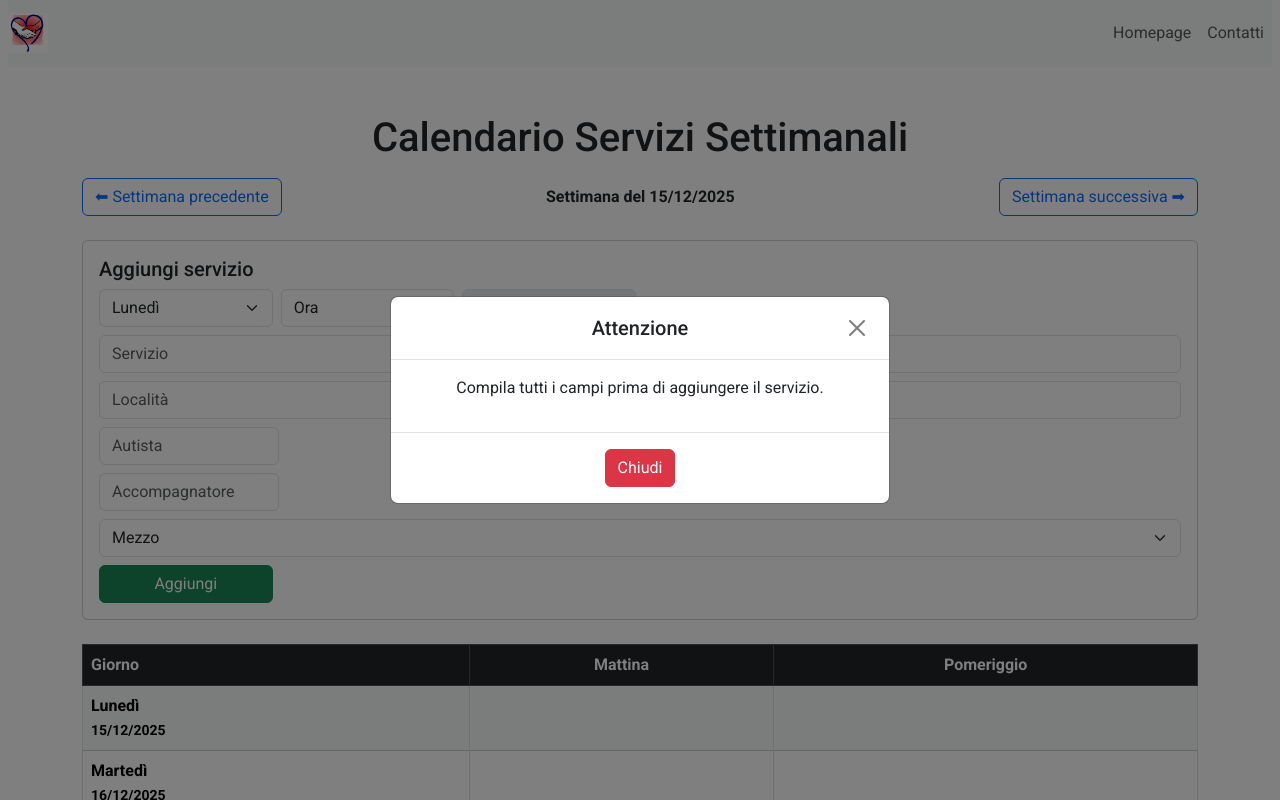
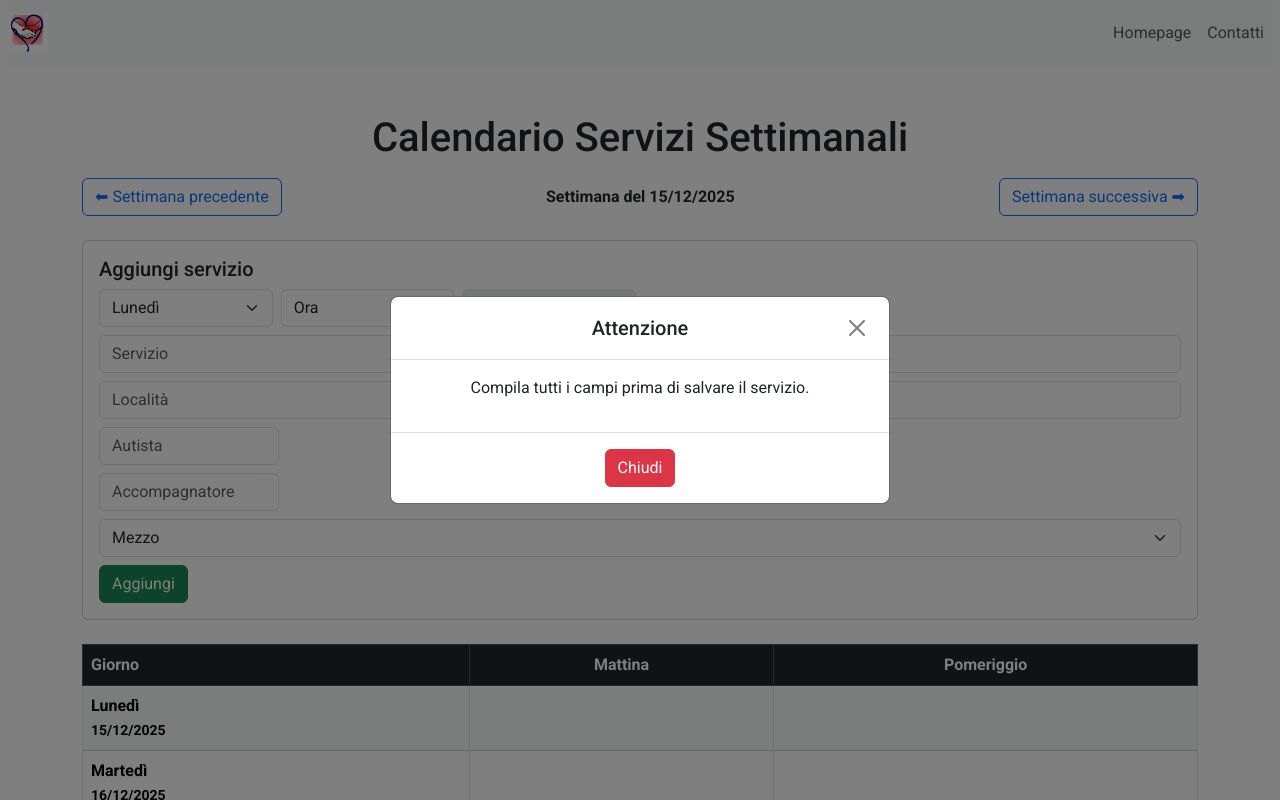
Before and after one commit to Johnnyfromtheblock4/atd, a React (Vite) app: page / in a window 1280 px wide. Both pictures are taken after a click on the button "Aggiungi". Shown: the top 800 px of the page. Built offline with nearby package versions, Linux system fonts and the light colour scheme.

Commit message:
[UPD] modifica e elimina

```diff
--- a/components/ServiceForm.jsx
+++ b/components/ServiceForm.jsx
@@ -1,4 +1,4 @@
-import React, { useState } from "react";
+import React, { useState, useEffect } from "react";
 import VolunteerSelect from "./VolunteerSelect";
 
 /* GIORNI */
@@ -18,7 +18,7 @@ const minuti5 = Array.from({ length: 12 }, (_, i) =>
   String(i * 5).padStart(2, "0")
 );
 
-const ServiceForm = ({ volontari, onAdd }) => {
+const ServiceForm = ({ volontari, onSave, editingService, onCancelEdit }) => {
   const [form, setForm] = useState({
     giorno: "Lunedì",
     orario: "",
@@ -39,20 +39,29 @@ const ServiceForm = ({ volontari, onAdd }) => {
   // Stato popup di errore
   const [showErrorModal, setShowErrorModal] = useState(false);
 
+  /* POPOLA FORM IN MODIFICA */
+  useEffect(() => {
+    if (editingService) {
+      setForm(editingService);
+      const [h, m] = editingService.orario.split(":");
+      setOraSel(h);
+      setMinSel(m);
+      setFormKey((k) => k + 1);
+    }
+  }, [editingService]);
+
   const handleChange = (e) =>
     setForm({ ...form, [e.target.name]: e.target.value });
 
-  /* AGGIUNGI */
+  /* SALVA */
   const submit = () => {
     if (Object.values(form).some((v) => !v)) {
-      // Mostra popup invece di alert
       setShowErrorModal(true);
       return;
     }
 
-    onAdd(form);
+    onSave(form);
 
-    // RESET FORM
     setForm({
       giorno: "Lunedì",
       orario: "",
@@ -65,8 +74,6 @@ const ServiceForm = ({ volontari, onAdd }) => {
 
     setOraSel("");
     setMinSel("");
-
-    // Forza Reset VolunteerSelect
     setFormKey((k) => k + 1);
   };
 
@@ -74,7 +81,8 @@ const ServiceForm = ({ volontari, onAdd }) => {
     <>
       <div className="card mb-4">
         <div className="card-body">
-          <h5>Aggiungi servizio</h5>
+          <h5>{editingService ? "Modifica servizio" : "Aggiungi servizio"}</h5>
+
           <div className="row g-2">
             {/* Giorno */}
             <div className="col-md-2">
@@ -185,11 +193,17 @@ const ServiceForm = ({ volontari, onAdd }) => {
               </select>
             </div>
 
-            {/* Bottone */}
-            <div className="col-md-2">
-              <button className="btn btn-success w-100" onClick={submit}>
-                Aggiungi
+            {/* BOTTONI */}
+            <div className="col-md-12 d-flex gap-2">
+              <button className="btn btn-success" onClick={submit}>
+                {editingService ? "Salva modifiche" : "Aggiungi"}
               </button>
+
+              {editingService && (
+                <button className="btn btn-secondary" onClick={onCancelEdit}>
+                  Annulla
+                </button>
+              )}
             </div>
           </div>
         </div>
@@ -213,7 +227,7 @@ const ServiceForm = ({ volontari, onAdd }) => {
               </div>
 
               <div className="modal-body text-center">
-                <p>Compila tutti i campi prima di aggiungere il servizio.</p>
+                <p>Compila tutti i campi prima di salvare il servizio.</p>
               </div>
 
               <div className="modal-footer justify-content-center">
--- a/components/ServiceTable.jsx
+++ b/components/ServiceTable.jsx
@@ -9,7 +9,13 @@ const giorniSettimana = [
   "Domenica",
 ];
 
-const ServiceTable = ({ servizi, settimanaCorrente, formatDate }) => {
+const ServiceTable = ({
+  servizi,
+  settimanaCorrente,
+  formatDate,
+  onEdit,
+  onDelete,
+}) => {
   return (
     <div className="table-responsive">
       <table className="table table-bordered align-middle">
@@ -65,6 +71,21 @@ const ServiceTable = ({ servizi, settimanaCorrente, formatDate }) => {
                         🧑‍🤝‍🧑 {s.accompagnatore}
                         <br />
                         🚐 {s.mezzo}
+                        {/* AZIONI */}
+                        <div className="d-flex justify-content-end gap-2 mt-2">
+                          <button
+                            className="btn btn-sm btn-outline-primary"
+                            onClick={() => onEdit(s)}
+                          >
+                            Modifica
+                          </button>
+                          <button
+                            className="btn btn-sm btn-outline-danger"
+                            onClick={() => onDelete(s.id)}
+                          >
+                            Elimina
+                          </button>
+                        </div>
                       </div>
                     ))}
                 </td>
@@ -91,6 +112,21 @@ const ServiceTable = ({ servizi, settimanaCorrente, formatDate }) => {
                         🧑‍🤝‍🧑 {s.accompagnatore}
                         <br />
                         🚐 {s.mezzo}
+                        {/* AZIONI */}
+                        <div className="d-flex justify-content-end gap-2 mt-2">
+                          <button
+                            className="btn btn-sm btn-outline-primary"
+                            onClick={() => onEdit(s)}
+                          >
+                            Modifica
+                          </button>
+                          <button
+                            className="btn btn-sm btn-outline-danger"
+                            onClick={() => onDelete(s.id)}
+                          >
+                            Elimina
+                          </button>
+                        </div>
                       </div>
                     ))}
                 </td>
--- a/pages/Homepage.jsx
+++ b/pages/Homepage.jsx
@@ -33,11 +33,28 @@ const Homepage = () => {
     getLunedi(new Date())
   );
 
+  // Servizio in modifica
+  const [editingService, setEditingService] = useState(null);
+
   // Ref per tabella (necessario per export PDF)
   const tableRef = useRef(null);
 
-  /* AGGIUNGI SERVIZIO */
-  const aggiungiServizio = (form) => {
+  /* AGGIUNGI / MODIFICA SERVIZIO */
+  const salvaServizio = (form) => {
+    if (editingService) {
+      setServizi((prev) =>
+        prev.map((s) =>
+          s.id === editingService.id
+            ? {
+                ...editingService,
+                ...form,
+                fascia: getFascia(form.orario),
+              }
+            : s
+        )
+      );
+      setEditingService(null);
+    } else {
       setServizi([
         ...servizi,
         {
@@ -47,6 +64,7 @@ const Homepage = () => {
           settimana: settimanaCorrente.toISOString(),
         },
       ]);
+    }
   };
 
   /* ELIMINA SERVIZIO */
@@ -66,8 +84,13 @@ const Homepage = () => {
         formatDate={formatDate}
       />
 
-      {/* FORM INSERIMENTO */}
-      <ServiceForm volontari={volontari} onAdd={aggiungiServizio} />
+      {/* FORM INSERIMENTO / MODIFICA */}
+      <ServiceForm
+        volontari={volontari}
+        onSave={salvaServizio}
+        editingService={editingService}
+        onCancelEdit={() => setEditingService(null)}
+      />
 
       {/* TABELLA */}
       <div ref={tableRef}>
@@ -75,6 +98,8 @@ const Homepage = () => {
           servizi={servizi}
           settimanaCorrente={settimanaCorrente}
           formatDate={formatDate}
+          onEdit={setEditingService}
+          onDelete={eliminaServizio}
         />
       </div>
 
```
Lines whose indentation alone changed are shown as unchanged.
